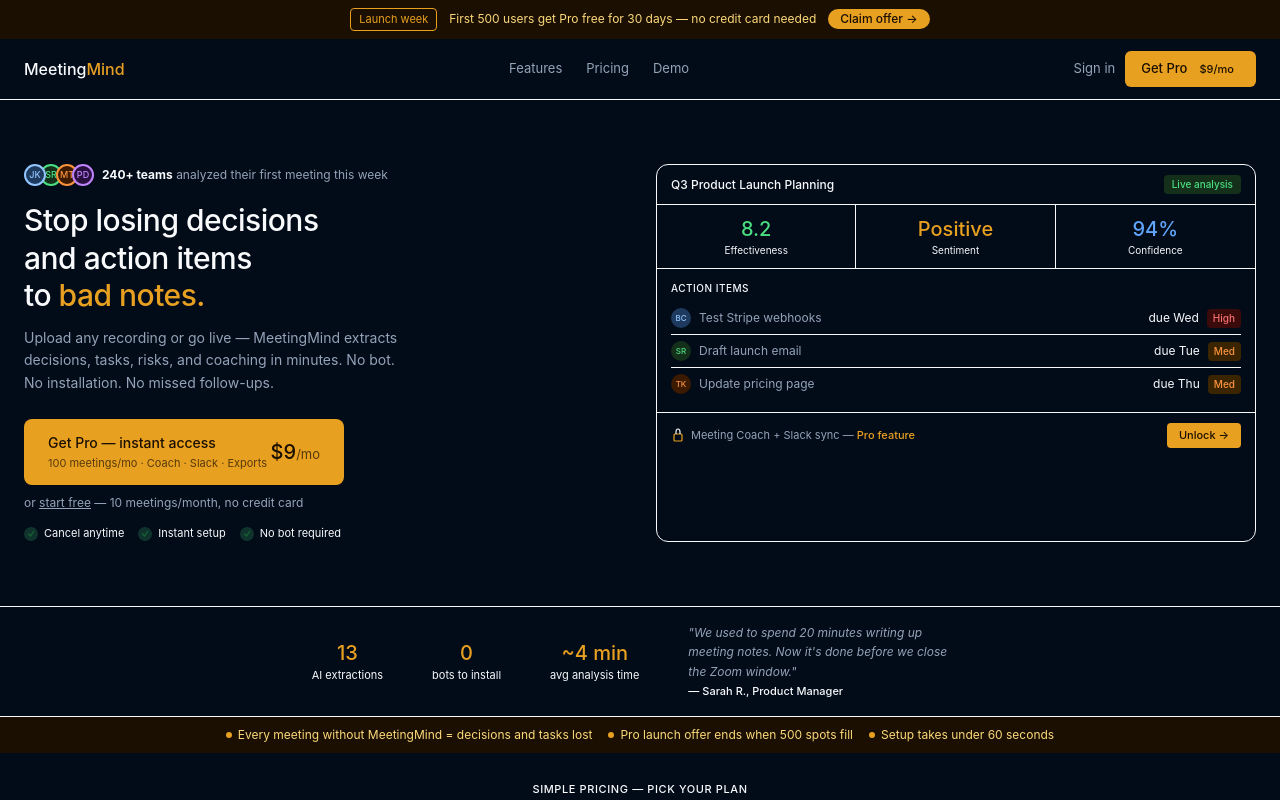
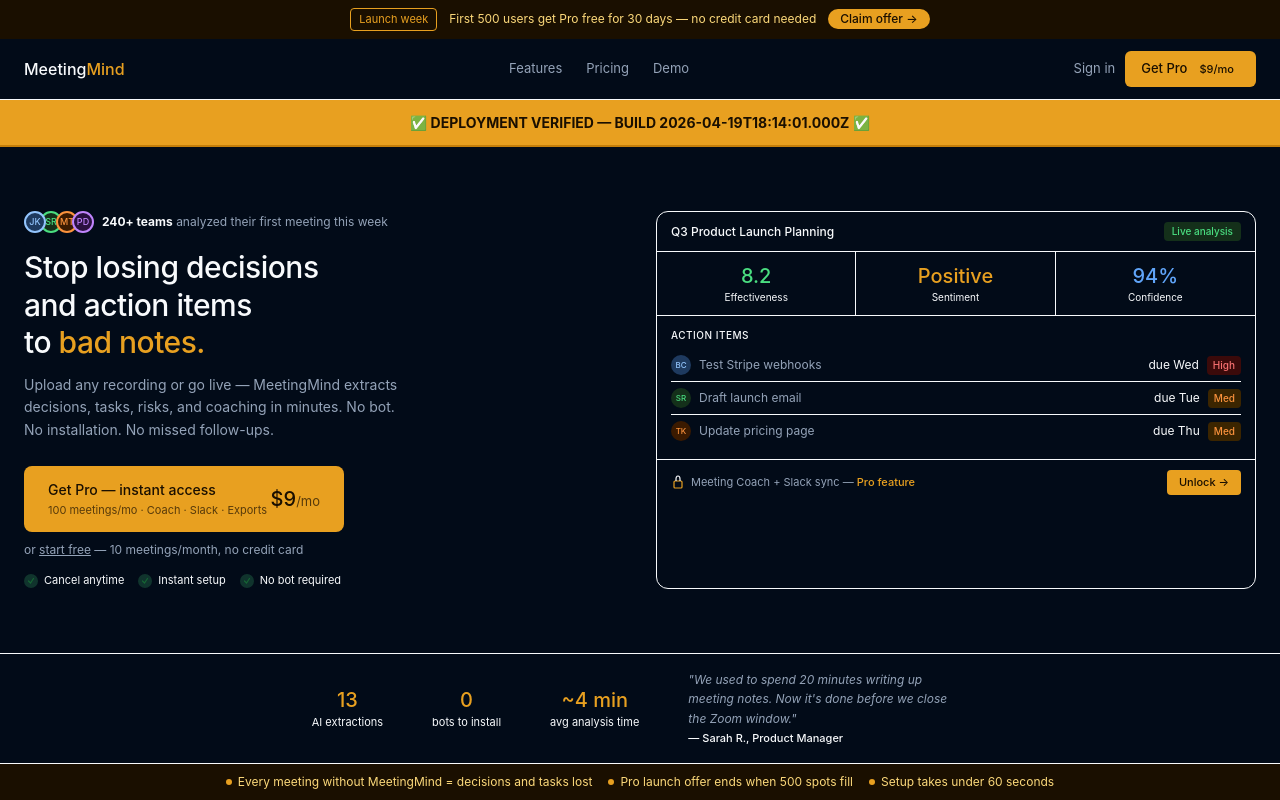
Before and after one commit to intellica-ai-llc/meetingmind-v3, a React (Vite) app in the folder frontend/: page / in a window 1280 px wide. Shown: the top 800 px of the page. Built offline with nearby package versions, Linux system fonts and the light colour scheme; no server answers.

Commit message:
test: add verification banner to confirm deployment

```diff
--- a/frontend/src/pages/Landing.tsx
+++ b/frontend/src/pages/Landing.tsx
@@ -78,6 +78,19 @@
           </div>
         </div>
       </nav>
+
+      {/* VERIFICATION BANNER - REMOVE AFTER TESTING */}
+      <div style={{
+        background: '#E8A020',
+        color: '#1A0F00',
+        textAlign: 'center',
+        padding: '12px 20px',
+        fontSize: '14px',
+        fontWeight: 'bold',
+        borderBottom: '2px solid #C47E0A'
+      }}>
+        ✅ DEPLOYMENT VERIFIED — BUILD {new Date().toISOString()} ✅
+      </div>
 
       {/* HERO SECTION - Fixed: light background */}
       <section className="px-6 py-12 md:py-16 bg-[var(--color-background-primary)]">
```
